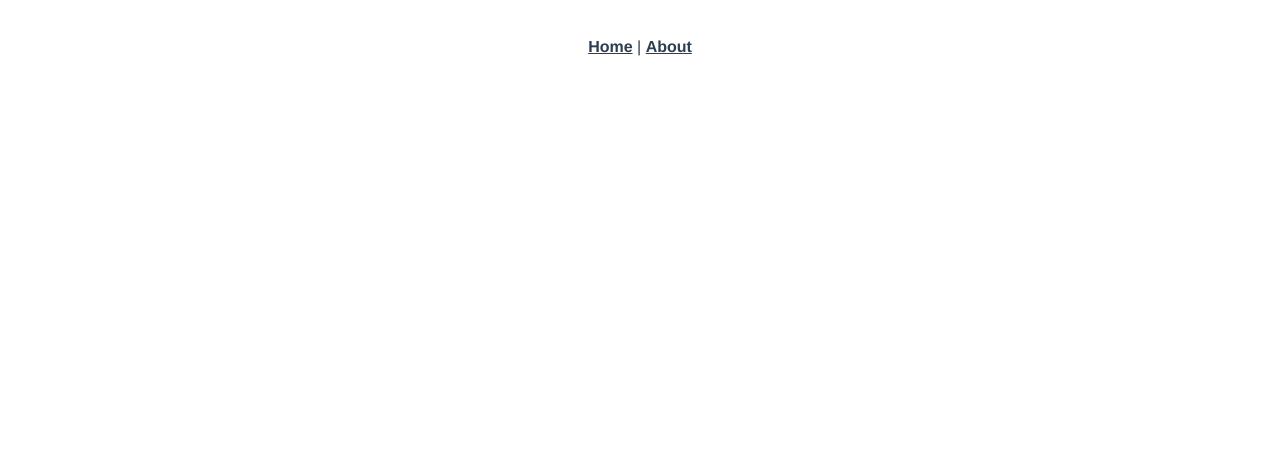
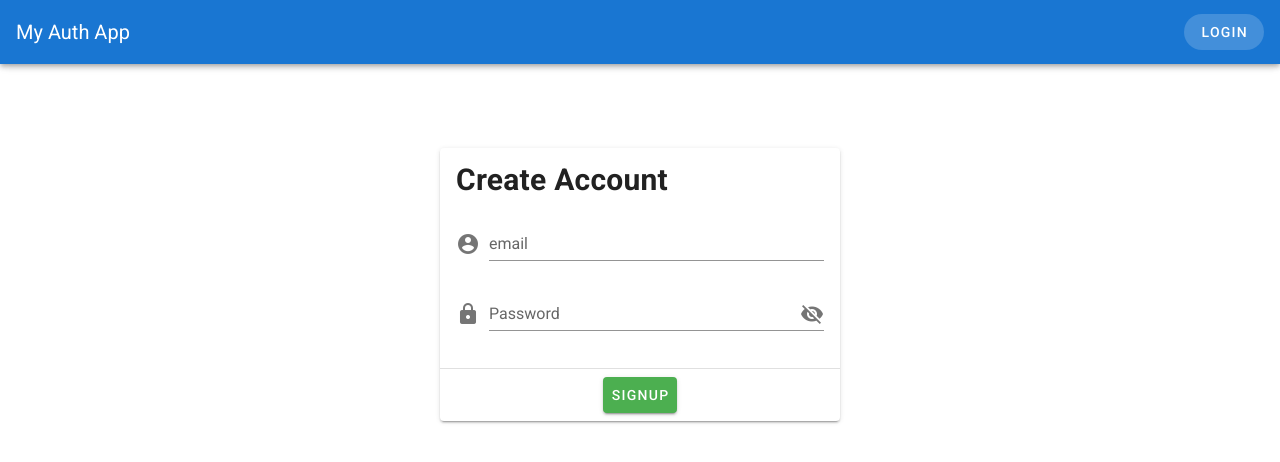
Before and after one commit to rebootacademy-labs/API-TEMPLATE, a Vue app in the folder front/vue/: page /auth in a window 1280 px wide. Shown: the top 462 px of the page. Built offline with nearby package versions, Linux system fonts and the light colour scheme.

Commit message:
Login form and auth page done

```diff
--- a/front/vue/public/index.html
+++ b/front/vue/public/index.html
@@ -6,6 +6,8 @@
     <meta name="viewport" content="width=device-width,initial-scale=1.0">
     <link rel="icon" href="<%= BASE_URL %>favicon.ico">
     <title>vue</title>
+    <link rel="stylesheet" href="https://fonts.googleapis.com/css?family=Roboto:100,300,400,500,700,900">
+    <link rel="stylesheet" href="https://cdn.jsdelivr.net/npm/@mdi/font@latest/css/materialdesignicons.min.css">
   </head>
   <body>
     <noscript>
--- a/front/vue/src/App.vue
+++ b/front/vue/src/App.vue
@@ -1,29 +1,21 @@
 <template>
-  <div id="app">
-    <div id="nav">
-      <router-link to="/">Home</router-link> |
-      <router-link to="/about">About</router-link>
-    </div>
-    <router-view />
-  </div>
+  <v-app>
+    <v-app-bar app color="primary" dark>
+      <v-toolbar-title>
+        My Auth App
+      </v-toolbar-title>
+      <v-spacer />
+      <v-btn text rounded to="auth">LOGIN</v-btn>
+    </v-app-bar>
+
+    <v-content>
+      <router-view />
+    </v-content>
+  </v-app>
 </template>
 
-<style lang="scss">
-#app {
-  font-family: "Avenir", Helvetica, Arial, sans-serif;
-  -webkit-font-smoothing: antialiased;
-  -moz-osx-font-smoothing: grayscale;
-  text-align: center;
-  color: #2c3e50;
-}
-#nav {
-  padding: 30px;
-  a {
-    font-weight: bold;
-    color: #2c3e50;
-    &.router-link-exact-active {
-      color: #42b983;
-    }
-  }
-}
-</style>
+<script>
+export default {
+  name: "App"
+};
+</script>
--- a/front/vue/src/components/HelloWorld.vue
+++ /dev/null
@@ -1,114 +0,0 @@
-<template>
-  <div class="hello">
-    <h1>{{ msg }}</h1>
-    <p>
-      For a guide and recipes on how to configure / customize this project,<br />
-      check out the
-      <a href="https://cli.vuejs.org" target="_blank" rel="noopener"
-        >vue-cli documentation</a
-      >.
-    </p>
-    <h3>Installed CLI Plugins</h3>
-    <ul>
-      <li>
-        <a
-          href="https://github.com/vuejs/vue-cli/tree/dev/packages/%40vue/cli-plugin-babel"
-          target="_blank"
-          rel="noopener"
-          >babel</a
-        >
-      </li>
-      <li>
-        <a
-          href="https://github.com/vuejs/vue-cli/tree/dev/packages/%40vue/cli-plugin-eslint"
-          target="_blank"
-          rel="noopener"
-          >eslint</a
-        >
-      </li>
-    </ul>
-    <h3>Essential Links</h3>
-    <ul>
-      <li>
-        <a href="https://vuejs.org" target="_blank" rel="noopener">Core Docs</a>
-      </li>
-      <li>
-        <a href="https://forum.vuejs.org" target="_blank" rel="noopener"
-          >Forum</a
-        >
-      </li>
-      <li>
-        <a href="https://chat.vuejs.org" target="_blank" rel="noopener"
-          >Community Chat</a
-        >
-      </li>
-      <li>
-        <a href="https://twitter.com/vuejs" target="_blank" rel="noopener"
-          >Twitter</a
-        >
-      </li>
-      <li>
-        <a href="https://news.vuejs.org" target="_blank" rel="noopener">News</a>
-      </li>
-    </ul>
-    <h3>Ecosystem</h3>
-    <ul>
-      <li>
-        <a href="https://router.vuejs.org" target="_blank" rel="noopener"
-          >vue-router</a
-        >
-      </li>
-      <li>
-        <a href="https://vuex.vuejs.org" target="_blank" rel="noopener">vuex</a>
-      </li>
-      <li>
-        <a
-          href="https://github.com/vuejs/vue-devtools#vue-devtools"
-          target="_blank"
-          rel="noopener"
-          >vue-devtools</a
-        >
-      </li>
-      <li>
-        <a href="https://vue-loader.vuejs.org" target="_blank" rel="noopener"
-          >vue-loader</a
-        >
-      </li>
-      <li>
-        <a
-          href="https://github.com/vuejs/awesome-vue"
-          target="_blank"
-          rel="noopener"
-          >awesome-vue</a
-        >
-      </li>
-    </ul>
-  </div>
-</template>
-
-<script>
-export default {
-  name: "HelloWorld",
-  props: {
-    msg: String
-  }
-};
-</script>
-
-<!-- Add "scoped" attribute to limit CSS to this component only -->
-<style scoped lang="scss">
-h3 {
-  margin: 40px 0 0;
-}
-ul {
-  list-style-type: none;
-  padding: 0;
-}
-li {
-  display: inline-block;
-  margin: 0 10px;
-}
-a {
-  color: #42b983;
-}
-</style>
--- a/front/vue/src/main.js
+++ b/front/vue/src/main.js
@@ -1,10 +1,12 @@
 import Vue from "vue";
 import App from "./App.vue";
 import router from "./router";
+import vuetify from "./plugins/vuetify";
 
 Vue.config.productionTip = false;
 
 new Vue({
   router,
+  vuetify,
   render: h => h(App)
 }).$mount("#app");
--- /dev/null
+++ b/front/vue/src/plugins/vuetify.js
@@ -0,0 +1,7 @@
+import Vue from 'vue';
+import Vuetify from 'vuetify/lib';
+
+Vue.use(Vuetify);
+
+export default new Vuetify({
+});
--- a/front/vue/src/router.js
+++ b/front/vue/src/router.js
@@ -14,13 +14,9 @@ export default new Router({
       component: Home
     },
     {
-      path: "/about",
-      name: "about",
-      // route level code-splitting
-      // this generates a separate chunk (about.[hash].js) for this route
-      // which is lazy-loaded when the route is visited.
-      component: () =>
-        import(/* webpackChunkName: "about" */ "./views/About.vue")
+      path: "/auth",
+      name: "auth",
+      component: () => import("./views/Auth.vue")
     }
   ]
 });
--- a/front/vue/src/views/About.vue
+++ /dev/null
@@ -1,5 +0,0 @@
-<template>
-  <div class="about">
-    <h1>This is an about page</h1>
-  </div>
-</template>
--- /dev/null
+++ b/front/vue/src/views/Auth.vue
@@ -0,0 +1,42 @@
+<template>
+  <v-content>
+    <v-row>
+      <v-col>
+        <v-card width="400" class="mt-5 mx-auto">
+          <v-card-title><h2>Create Account</h2></v-card-title>
+          <v-card-text>
+            <v-form>
+              <v-text-field
+                type="text"
+                label="email"
+                prepend-icon="mdi-account-circle"
+              />
+              <v-text-field
+                :type="showPassword ? 'text' : 'password'"
+                label="Password"
+                prepend-icon="mdi-lock"
+                append-icon="mdi-eye-off"
+                @click:append="showPassword = !showPassword"
+              />
+            </v-form>
+          </v-card-text>
+          <v-divider />
+          <v-card-actions>
+            <v-btn color="success" class="mx-auto">SIGNUP</v-btn>
+          </v-card-actions>
+        </v-card>
+      </v-col>
+    </v-row>
+  </v-content>
+</template>
+
+<script>
+export default {
+  name: "Auth",
+  data() {
+    return {
+      showPassword: false
+    };
+  }
+};
+</script>
--- a/front/vue/src/views/Home.vue
+++ b/front/vue/src/views/Home.vue
@@ -1,18 +1,11 @@
 <template>
-  <div class="home">
-    <img alt="Vue logo" src="../assets/logo.png" />
-    <HelloWorld msg="Welcome to Your Vue.js App" />
+  <div id="home">
+    <h1>This is the HOME page</h1>
   </div>
 </template>
 
 <script>
-// @ is an alias to /src
-import HelloWorld from "@/components/HelloWorld.vue";
-
 export default {
-  name: "home",
-  components: {
-    HelloWorld
-  }
+  name: "Home"
 };
 </script>
--- /dev/null
+++ b/front/vue/vue.config.js
@@ -0,0 +1,5 @@
+module.exports = {
+  "transpileDependencies": [
+    "vuetify"
+  ]
+}
```
Also changed, not shown: front/vue/package.json (+6 -2 lines), front/vue/src/assets/logo.svg (added), 1 other file (tests, documents, lock files or other folders).
